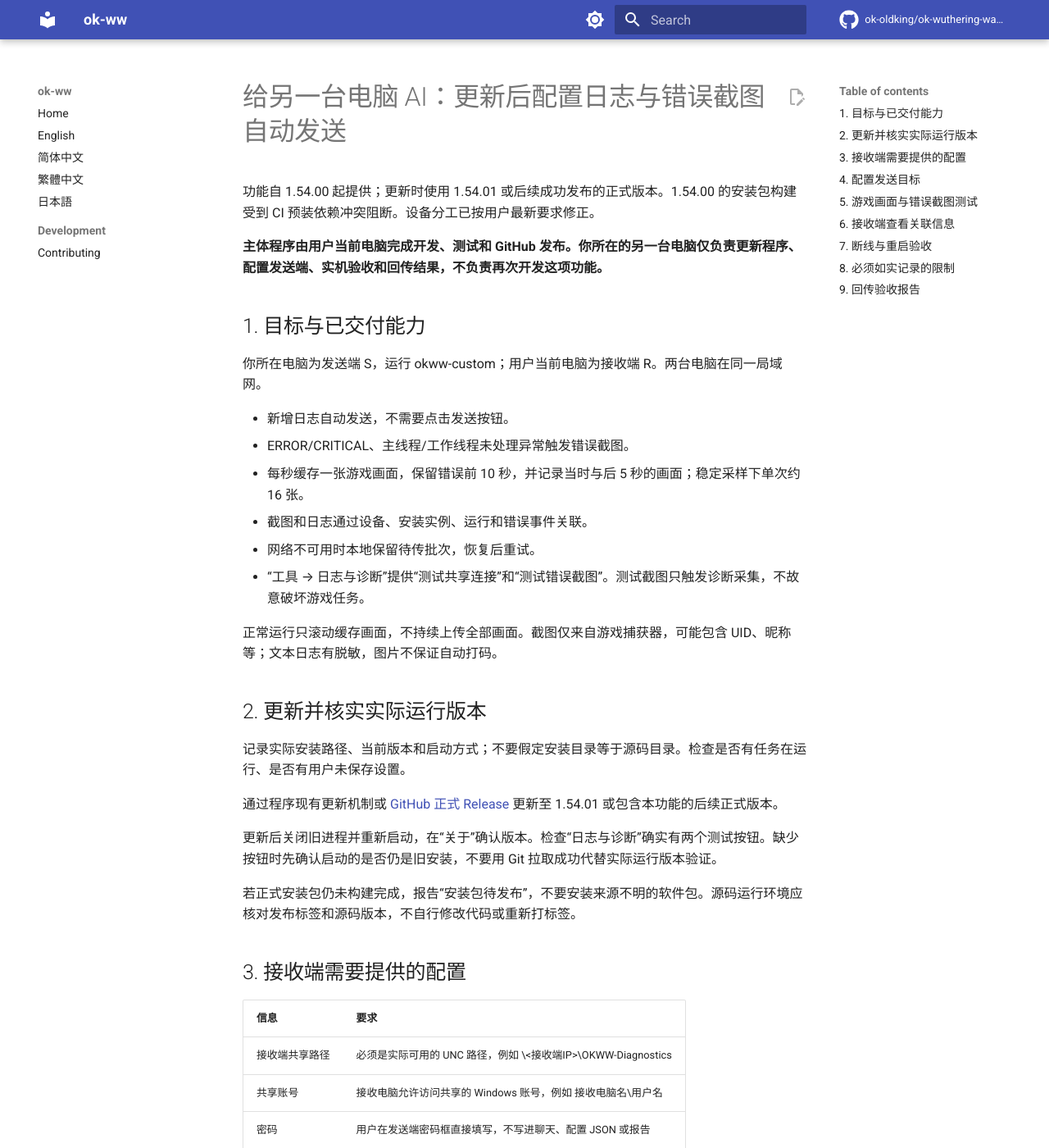
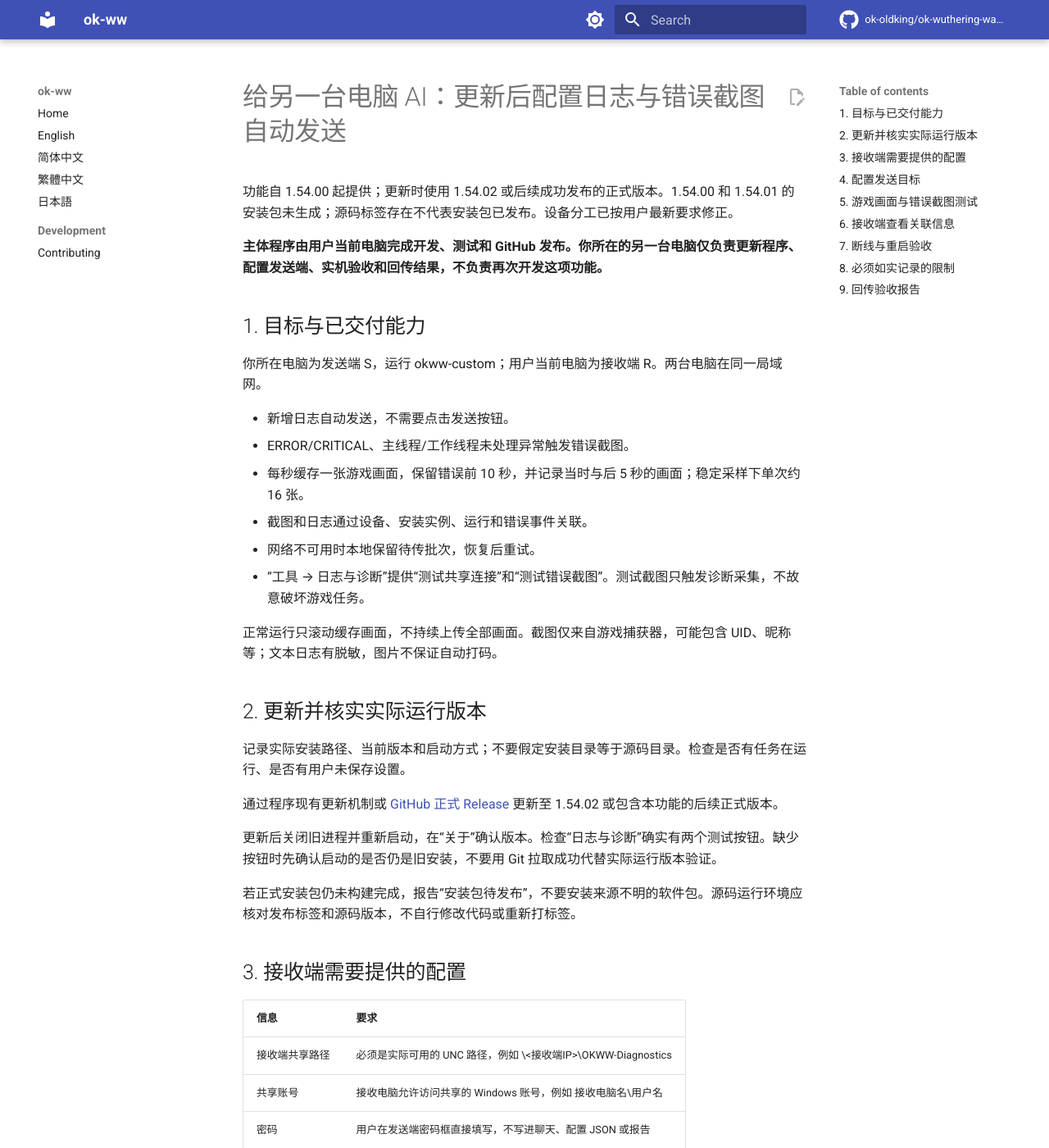
Before and after one commit to xihuojun2020-tech/okww-custom, an MkDocs documentation site: the page built from docs/superpowers/specs/2026-09-10-remote-ai-diagnostic-requirements.md, in a window 1280 px wide and 1400 px high. Shown: the whole window at 82% size. Built offline with MkDocs 1.6.1 and Material for MkDocs 9.7.7, drawn with Linux system fonts in a browser that asks for light colours; comment, search, counter and statistics services are not loaded.

```diff
--- a/config.py
+++ b/config.py
@@ -18,7 +18,7 @@ from src.task.process_feature import process_feature
 # okww 版本号（固定宽度 X.YY.ZZ）：
 #   小改动 → 第三位 +1；中等改动 → 第二位 +1 且第三位归 00；
 #   大改动 → 第一位 +1 且后两位归 00（仅用户明确提出时执行）
-version = "1.54.01"
+version = "1.54.02"
 
 
 def _find_most_recently_run_pc_exe():
--- a/docs/superpowers/specs/2026-09-10-remote-ai-diagnostic-requirements.md
+++ b/docs/superpowers/specs/2026-09-10-remote-ai-diagnostic-requirements.md
@@ -1,6 +1,6 @@
 # 给另一台电脑 AI：更新后配置日志与错误截图自动发送
 
-功能自 1.54.00 起提供；更新时使用 1.54.01 或后续成功发布的正式版本。1.54.00 的安装包构建受到 CI 预装依赖冲突阻断。设备分工已按用户最新要求修正。
+功能自 1.54.00 起提供；更新时使用 1.54.02 或后续成功发布的正式版本。1.54.00 和 1.54.01 的安装包未生成；源码标签存在不代表安装包已发布。设备分工已按用户最新要求修正。
 
 **主体程序由用户当前电脑完成开发、测试和 GitHub 发布。你所在的另一台电脑仅负责更新程序、配置发送端、实机验收和回传结果，不负责再次开发这项功能。**
 
@@ -21,7 +21,7 @@
 
 记录实际安装路径、当前版本和启动方式；不要假定安装目录等于源码目录。检查是否有任务在运行、是否有用户未保存设置。
 
-通过程序现有更新机制或 [GitHub 正式 Release](https://github.com/xihuojun2020-tech/okww-custom/releases) 更新至 1.54.01 或包含本功能的后续正式版本。
+通过程序现有更新机制或 [GitHub 正式 Release](https://github.com/xihuojun2020-tech/okww-custom/releases) 更新至 1.54.02 或包含本功能的后续正式版本。
 
 更新后关闭旧进程并重新启动，在“关于”确认版本。检查“日志与诊断”确实有两个测试按钮。缺少按钮时先确认启动的是否仍是旧安装，不要用 Git 拉取成功代替实际运行版本验证。
 
```
Also changed, not shown: README.md (+1 -1 lines), 更新日志.md (+5 -0 lines), 2 other files.
